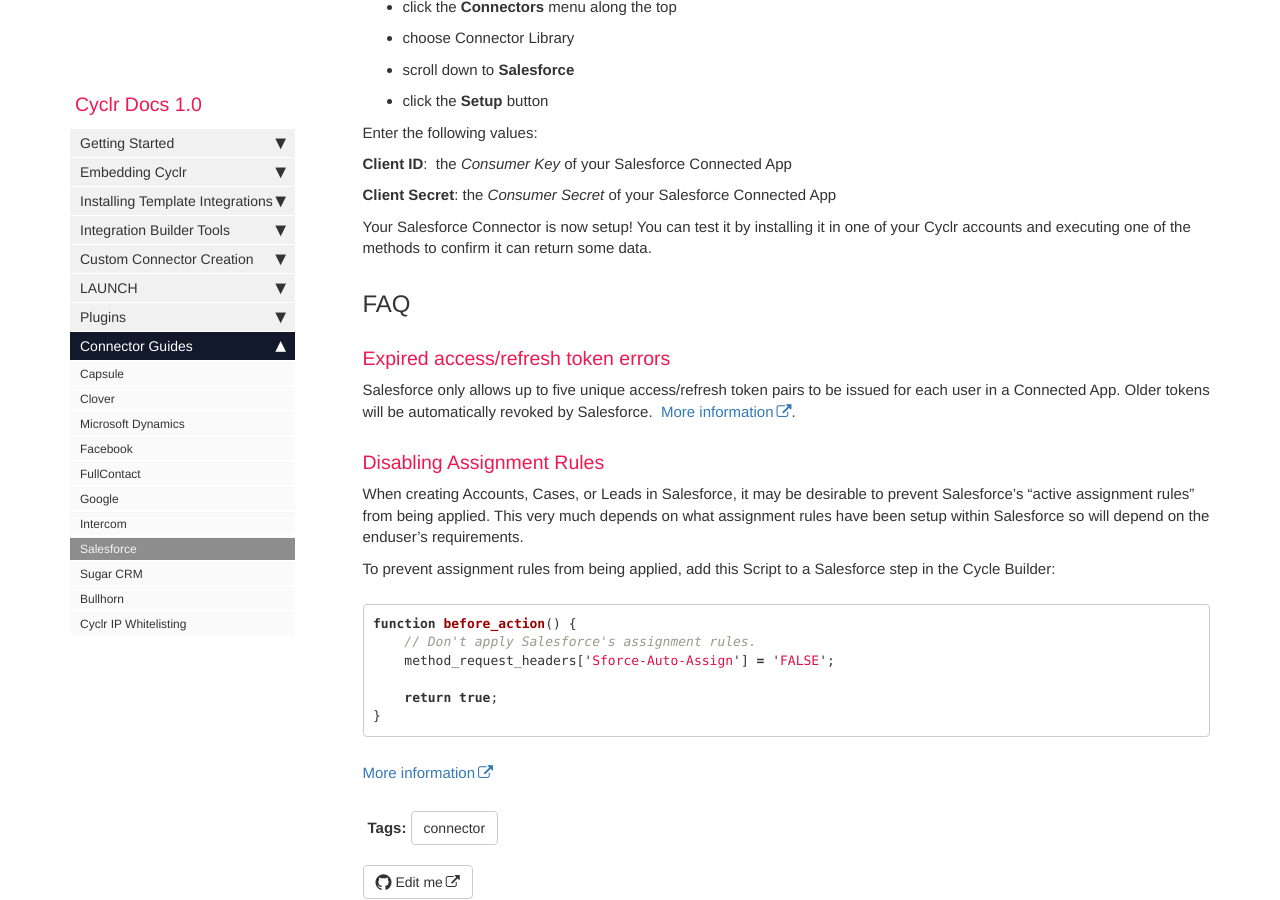
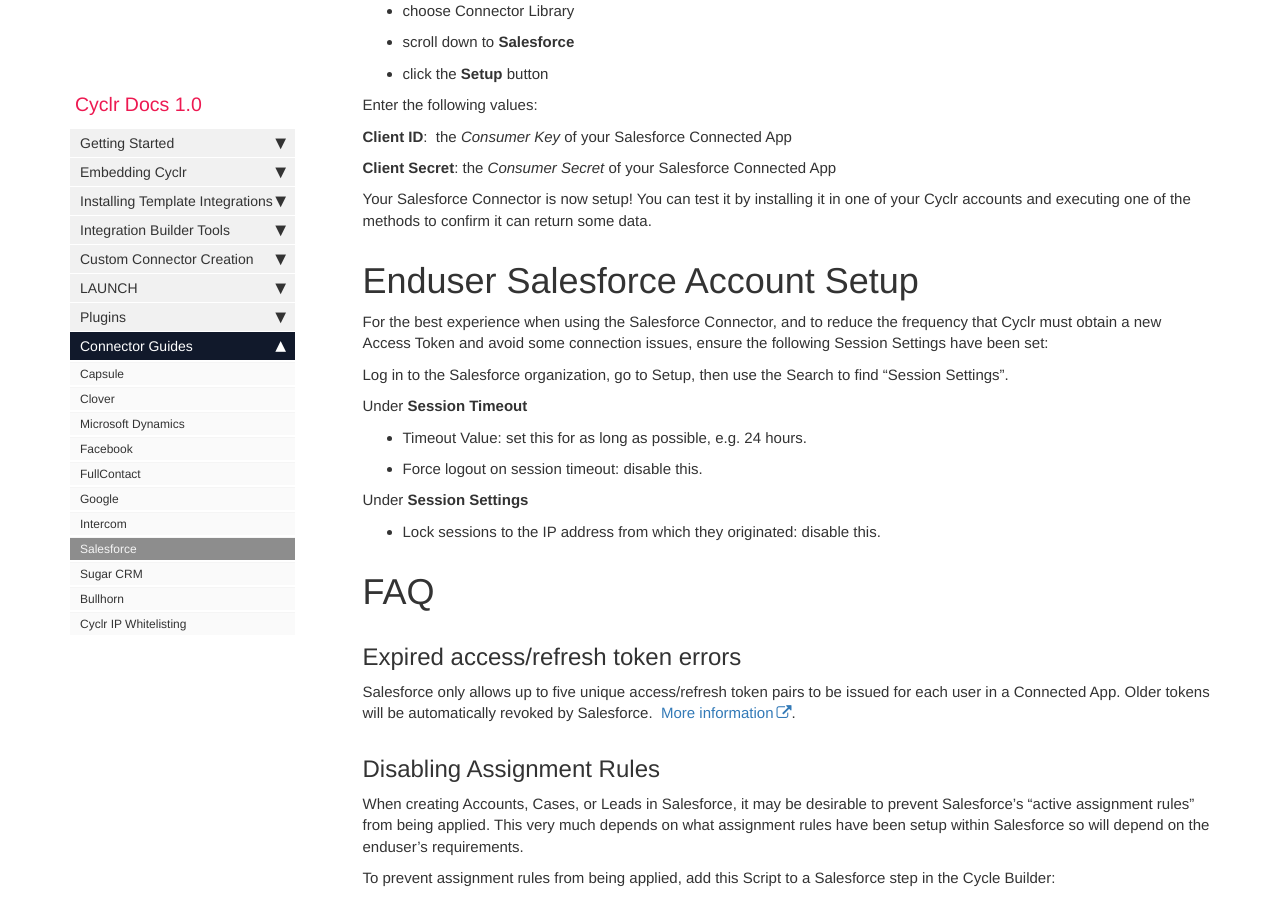
Before and after one commit to sneakysneak/docs, a Jekyll site: the page built from pages/connector-authentication/salesforce.md, in a window 1280 px wide and 900 px high, scrolled down 1956 px. Built offline with Jekyll 4.4.1, drawn with Linux system fonts in a browser that asks for light colours; nearby versions of some CDN libraries; comment, search, counter and statistics services are not loaded.

Commit message:
Added "Enduser Salesforce Account Setup"

```diff
--- a/pages/connector-authentication/salesforce.md
+++ b/pages/connector-authentication/salesforce.md
@@ -26,6 +26,7 @@ The steps below are for Salesforce Classic. Settings are similar for Lightning E
 *   from the side menu down the left, under the **Build** heading click **Create**
 *   choose **Apps**
 *   from the **Connected Apps** table click the **New** button
+
 
 When the **New Connected App** screen is shown, complete the form as follows:
 
@@ -61,7 +62,6 @@ After saving your App, make a note of your **Consumer Key** and **Consumer Secre
 
 ## Cyclr Setup
 
-
 Setup your Salesforce App within Cyclr:
 
 *   go to your **Cyclr Console**
@@ -78,15 +78,29 @@ Enter the following values:
 
 Your Salesforce Connector is now setup! You can test it by installing it in one of your Cyclr accounts and executing one of the methods to confirm it can return some data.
 
-## FAQ
+
+# Enduser Salesforce Account Setup
+
+For the best experience when using the Salesforce Connector, and to reduce the frequency that Cyclr must obtain a new Access Token and avoid some connection issues, ensure the following Session Settings have been set:
+
+Log in to the Salesforce organization, go to Setup, then use the Search to find "Session Settings".
+
+Under **Session Timeout**
+*  Timeout Value: set this for as long as possible, e.g. 24 hours.
+*  Force logout on session timeout: disable this.
+
+Under **Session Settings**
+*  Lock sessions to the IP address from which they originated: disable this.
 
 
-### Expired access/refresh token errors
+
+# FAQ
+
+## Expired access/refresh token errors
 
 Salesforce only allows up to five unique access/refresh token pairs to be issued for each user in a Connected App. Older tokens will be automatically revoked by Salesforce.  [More information](https://help.salesforce.com/articleView?id=remoteaccess_request_manage.htm).
 
-
-### Disabling Assignment Rules
+## Disabling Assignment Rules
 
 When creating Accounts, Cases, or Leads in Salesforce, it may be desirable to prevent Salesforce's "active assignment rules" from being applied.  This very much depends on what assignment rules have been setup within Salesforce so will depend on the enduser's requirements.
 
```
